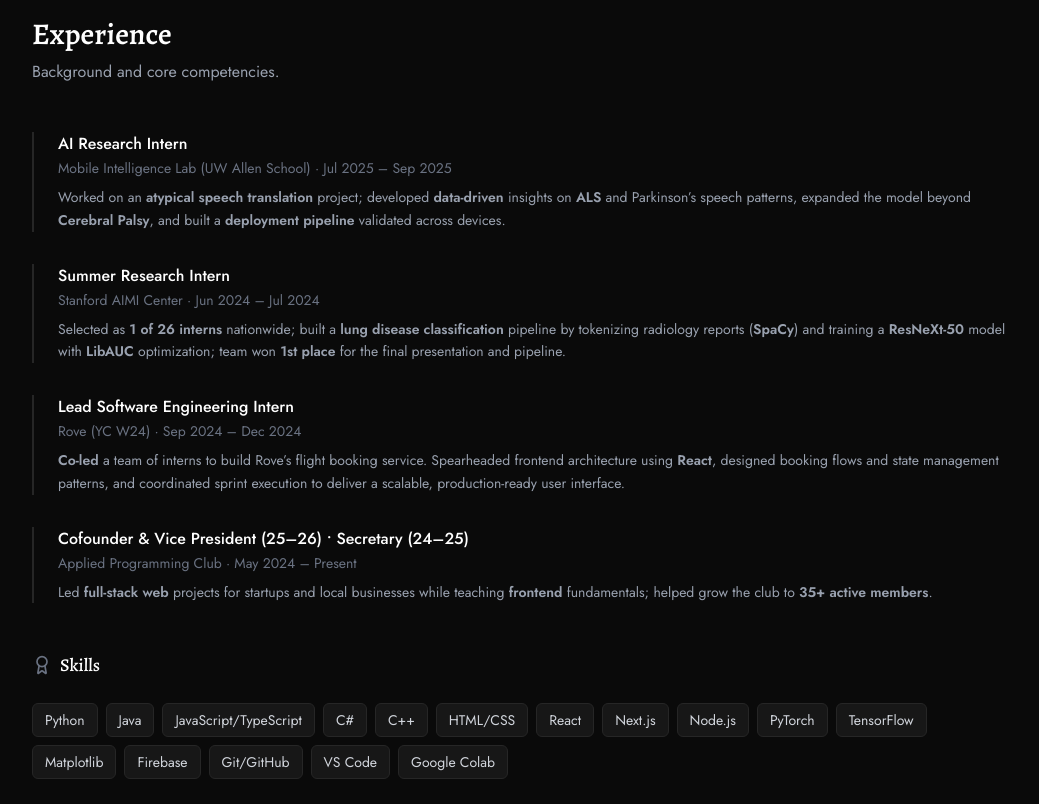
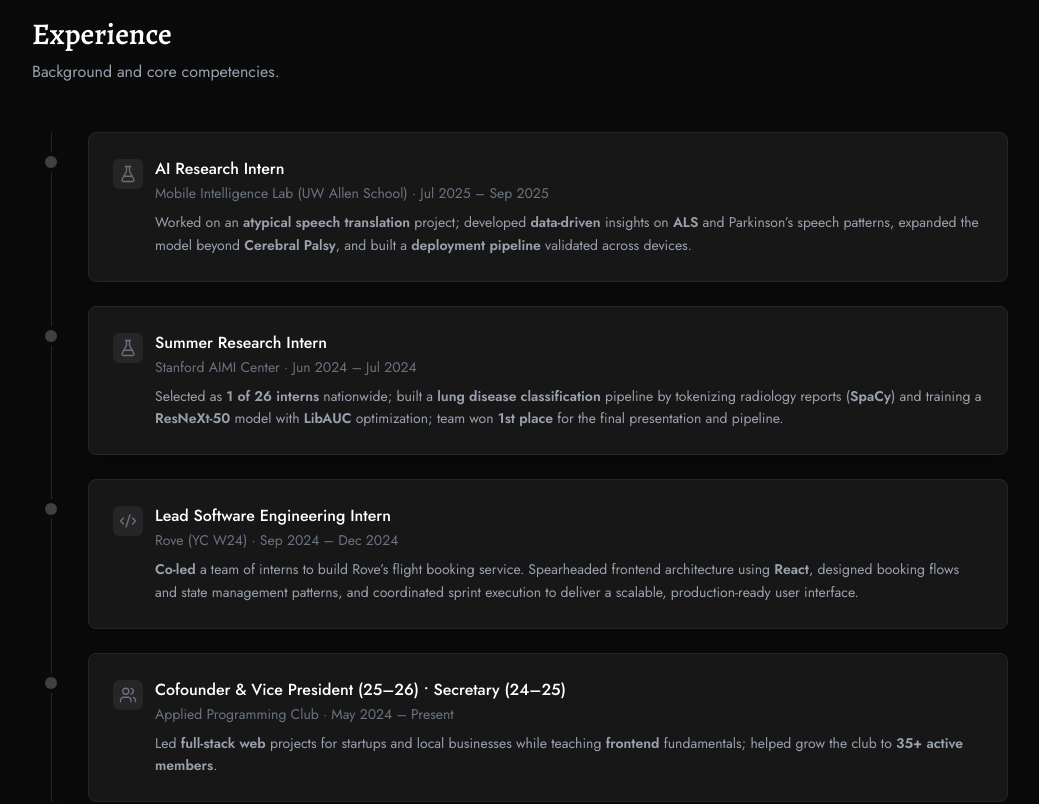
Before and after one commit to SafwanHasan120/personalsite, a Next.js app in the folder safwan-site/: page / in a window 1280 px wide. Shown: the part 880-1684 px from the top of the page, without its empty margins (120-1159 px from the left). Built offline with nearby package versions, Linux system fonts and the light colour scheme.

Commit message:
Updated experience section and about me

```diff
--- a/safwan-site/app/page.tsx
+++ b/safwan-site/app/page.tsx
@@ -11,6 +11,9 @@ import {
   Award,
   ExternalLink,
   Calendar,
+  FlaskConical,
+  Code2,
+  Users,
 } from "lucide-react";
 import Navbar from "@/components/Navbar";
 import Section from "@/components/Section";
@@ -21,7 +24,14 @@ import {
   skills,
   projects,
   social,
+  logoStrip,
 } from "@/data/site";
+
+const roleIcons = {
+  research: FlaskConical,
+  engineering: Code2,
+  leadership: Users,
+} as const;
 
 const fadeIn = {
   hidden: { opacity: 0, y: 20 },
@@ -107,31 +117,61 @@ export default function Home() {
           </AnimatedSection>
         </section>
 
-        {/* Experience: list first, then skills */}
+        {/* Experience: logo strip, timeline cards, then skills */}
         <Section
           id="experience"
           title="Experience"
           subtitle="Background and core competencies."
         >
-          <div className="space-y-12">
-            <AnimatedSection>
-              <ul className="space-y-8">
-                {experience.map((item, index) => (
-                  <li
-                    key={index}
-                    className="pl-6 border-l-2 border-[#262626]"
+          <div className="space-y-10">
+
+
+            {/* Timeline + cards */}
+            <div className="relative">
+              {/* Vertical line */}
+              <div
+                className="absolute left-[15px] md:left-[19px] top-0 bottom-0 w-px bg-[#262626]"
+                aria-hidden
+              />
+              <ul className="space-y-6">
+                {experience.map((item, index) => {
+                  const Icon = roleIcons[item.roleType];
+                  return (
+                    <AnimatedSection key={index}>
+                      <li className="relative pl-12 md:pl-14">
+                        {/* Timeline node */}
+                        <div
+                          className="absolute left-0 top-6 w-[30px] md:w-[38px] flex justify-center"
+                          aria-hidden
                         >
-                    <p className="font-medium text-white">{item.role}</p>
+                          <div className="w-2.5 h-2.5 md:w-3 md:h-3 rounded-full bg-[#404040] ring-4 ring-[#0a0a0a]" />
+                        </div>
+                        {/* Card with subtle depth */}
+                        <div className="rounded-lg bg-[#171717] border border-[#262626] p-5 md:p-6 shadow-[0_4px_24px_-4px_rgba(0,0,0,0.4)] hover:border-[#404040] hover:shadow-[0_8px_32px_-4px_rgba(0,0,0,0.5)] transition-all duration-200">
+                          <div className="flex items-start gap-3">
+                            <div className="shrink-0 mt-0.5 p-1.5 rounded-md bg-[#262626] text-gray-500">
+                              {Icon && <Icon size={18} strokeWidth={1.8} />}
+                            </div>
+                            <div className="min-w-0">
+                              <p className="font-medium text-white">
+                                {item.role}
+                              </p>
                               <p className="text-gray-500 text-sm mt-0.5">
                                 {item.company} · {item.period}
                               </p>
                               <p className="text-gray-400 text-sm mt-2 leading-relaxed">
                                 {renderWithBold(item.description)}
                               </p>
+                            </div>
+                          </div>
+                        </div>
                       </li>
-                ))}
+                    </AnimatedSection>
+                  );
+                })}
               </ul>
-            </AnimatedSection>
+            </div>
+
             <AnimatedSection>
               <h3 className="font-serif text-lg font-medium text-white mb-6 flex items-center gap-2">
                 <Award size={20} className="text-gray-500" />
--- a/safwan-site/data/site.ts
+++ b/safwan-site/data/site.ts
@@ -2,7 +2,7 @@ export const site = {
   name: "Safwan Hasan",
   tagline: "High School Senior | AI Researcher | Software Engineer",
   headshot: "/headshot.png", // swap to /headshot.jpg when you add it to public/
-  about: `I’m a high school senior at Tesla STEM High School in the Seattle area, focused on AI research and full-stack engineering. I’ve worked on applied ML projects spanning medical imaging and atypical speech translation, and I enjoy turning messy real-world data into reliable, user-facing systems. Lately, I’ve been building products that blend modern web stacks with AI to help people work faster—whether that’s coding, writing, or research. I also enjoy reading, playing chess, and learning new things.`,
+  about: `I’m a student software engineer and AI researcher interested in building systems that turn complex data into tools people can actually use. My work spans machine learning, full-stack development, and applied research, with experience taking ideas from experimentation to deployment. I enjoy collaborating in technical teams, asking thoughtful questions, and refining solutions through iteration, and am particularly interested in projects at the intersection of computer science and language. I’m actively seeking opportunities where I can learn from experienced engineers while contributing meaningful, well-designed solutions.`,
   email: "safwanhasan120@outlook.com",
 } as const;
 
@@ -11,6 +11,7 @@ export const experience = [
     role: "AI Research Intern",
     company: "Mobile Intelligence Lab (UW Allen School)",
     period: "Jul 2025 – Sep 2025",
+    roleType: "research",
     description:
       "Worked on an **atypical speech translation** project; developed **data-driven** insights on **ALS** and Parkinson’s speech patterns, expanded the model beyond **Cerebral Palsy**, and built a **deployment pipeline** validated across devices.",
   },
@@ -18,6 +19,7 @@ export const experience = [
     role: "Summer Research Intern",
     company: "Stanford AIMI Center",
     period: "Jun 2024 – Jul 2024",
+    roleType: "research",
     description:
       "Selected as **1 of 26 interns** nationwide; built a **lung disease classification** pipeline by tokenizing radiology reports (**SpaCy**) and training a **ResNeXt-50** model with **LibAUC** optimization; team won **1st place** for the final presentation and pipeline.",
   },
@@ -25,6 +27,7 @@ export const experience = [
     role: "Lead Software Engineering Intern",
     company: "Rove (YC W24)",
     period: "Sep 2024 – Dec 2024",
+    roleType: "engineering",
     description:
       "**Co-led** a team of interns to build Rove’s flight booking service. Spearheaded frontend architecture using **React**, designed booking flows and state management patterns, and coordinated sprint execution to deliver a scalable, production-ready user interface.",
   },
@@ -32,9 +35,17 @@ export const experience = [
     role: "Cofounder & Vice President (25–26) • Secretary (24–25)",
     company: "Applied Programming Club",
     period: "May 2024 – Present",
+    roleType: "leadership",
     description:
       "Led **full-stack web** projects for startups and local businesses while teaching **frontend** fundamentals; helped grow the club to **35+ active members**.",
   },
+] as const;
+
+/** Logos for the experience strip (greyscale). Replace with official logos if desired. */
+export const logoStrip = [
+  { name: "Y Combinator", src: "/logos/yc.svg" },
+  { name: "Stanford University", src: "/logos/stanford.svg" },
+  { name: "University of Washington", src: "/logos/uw.svg" },
 ] as const;
 
 export const skills = [
```
Lines whose indentation alone changed are shown as unchanged.
